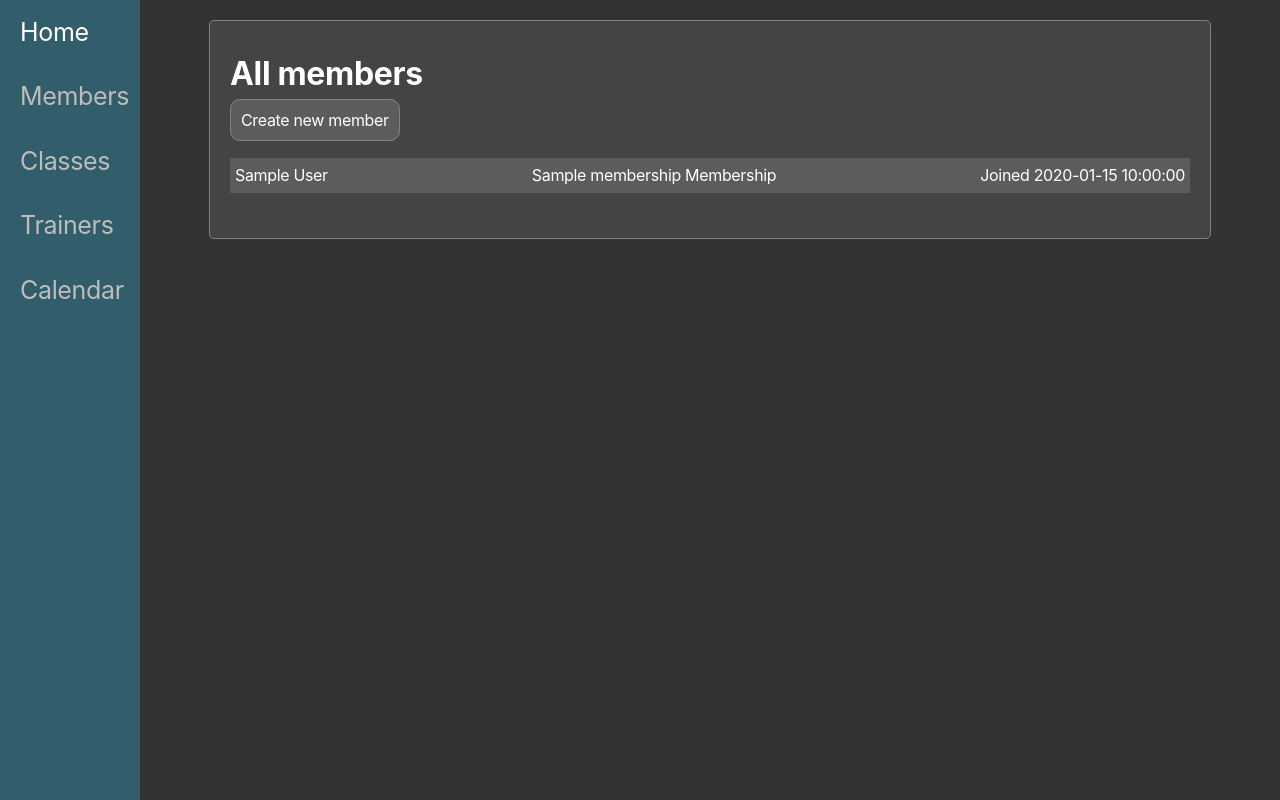
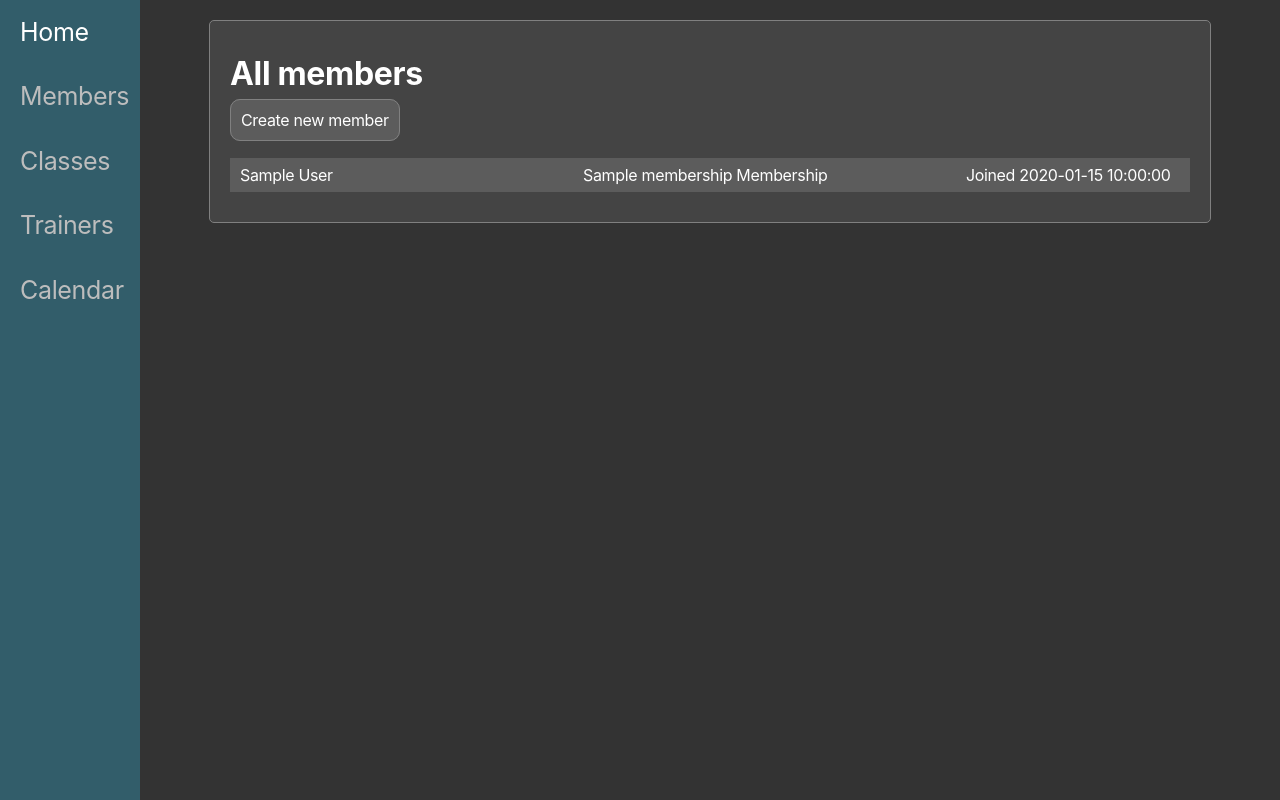
Before and after one commit to alexkinsey/kenetic_gym_schedual_planner, a Flask app: page /members in a window 1280 px wide. Run offline with Flask 2, Linux system fonts and the light colour scheme; a database or web service that is not in the repository returns one stand-in record (values such as "Sample title"); some libraries are stand-ins or nearby versions.

Commit message:
tables now use css grid

```diff
--- a/static/css/style.css
+++ b/static/css/style.css
@@ -28,19 +28,52 @@ main{
     width:960px;
     padding:20px;
 }
+
+/* LAYOUT FOR TABLES */
 .content_container_row{
-    margin: 25px 0px 25px 0px;
+    margin: 25px 0px 10px 0px;
 }
-.container_row{
+.content_container_row a:hover{
+    background-color:grey;
+}
+
+/* members row setup */
+.container_row_members{
+    display:grid;
+    grid-template-columns: 33% 33% 33%;
+
     text-decoration: none;
     color: white;
     background-color:#5C5C5C;
-    padding: 5px;
-    display:flex;
-    justify-content: space-between;
-    align-items: center;
-    height: 25px;
-    margin: 10px 0px 0px 0px;
+
+    padding: 5px 10px 5px 10px;
+    margin: 15px 0px 0px 0px;
+}
+
+.container_row_classes{
+    display:grid;
+    grid-template-columns: 25% 25% 25% 25%;
+
+    text-decoration: none;
+    color: white;
+    background-color:#5C5C5C;
+
+    padding: 5px 10px 5px 10px;
+    margin: 15px 0px 0px 0px;
+}
+
+/* justify items in their columns */
+.row_item {
+    margin:0px;
+    justify-self: center;
+}
+.row_item_left_align{
+    margin:0px;
+    justify-self: start;
+}
+.row_item_right_align{
+    margin:0px;
+    justify-self: end;
 }
 
 /* BUTTONS */
@@ -52,6 +85,9 @@ main{
     padding: 10px;
     border-radius: 10px;
 }
+.light_grey_button:hover{
+    background-color:grey;
+}
 .delete_button{
     background-color: #D14F41;
     color: white;
@@ -59,7 +95,11 @@ main{
     padding: 10px;
     border: 1px solid #691109;
     border-radius: 10px;
-    cursor: pointer
+    cursor: pointer;
+    float: right;
+}
+.delete_button:hover{
+    background-color:#b82c1c;
 }
 .circle_delete_button{
     display:block;
@@ -70,6 +110,7 @@ main{
     border-style: solid;
     border-color:#b3b3b3;
     border-radius:100%;
+    /* x within the circle */
     background: -webkit-linear-gradient(-45deg, transparent 0%, transparent 46%, #5C5C5C 46%,  #5C5C61 56%,transparent 56%, transparent 100%), -webkit-linear-gradient(45deg, transparent 0%, transparent 46%, #5C5C5C 46%,  #5C5C5C 56%,transparent 56%, transparent 100%);
     background-color: #b3b3b3;
 }
--- a/templates/members/index.html
+++ b/templates/members/index.html
@@ -6,16 +6,10 @@
     <a href="members/new" class="light_grey_button">Create new member</a>
     <div class="content_container_row">
         {% for member in all_members %}
-        <a href="/members/{{member.id}}" class="container_row">
-            <p>
-                {{member.first_name}} {{member.last_name}}
-            </p>
-            <p>
-                {{member.membership.capitalize()}} Membership
-            </p>
-            <p>
-                Joined {{member.join_date}}
-            </p>
+        <a href="/members/{{member.id}}" class="container_row_members">
+            <p class="row_item_left_align"> {{member.first_name}} {{member.last_name}} </p>
+            <p class="row_item"> {{member.membership.capitalize()}} Membership </p>
+            <p class="row_item_right_align"> Joined {{member.join_date}} </p>
         </a>
         {% endfor %}
     </div>
```
Also changed, not shown: templates/fitness_classes/index.html (+5 -3 lines), templates/fitness_classes/show.html (+5 -3 lines), templates/members/show.html (+5 -7 lines).
